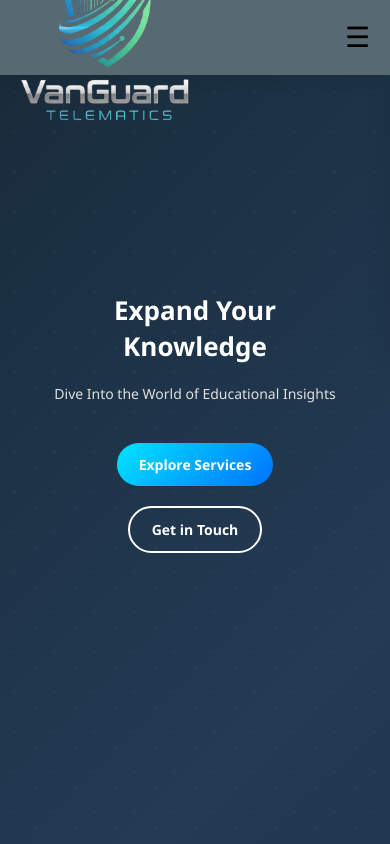
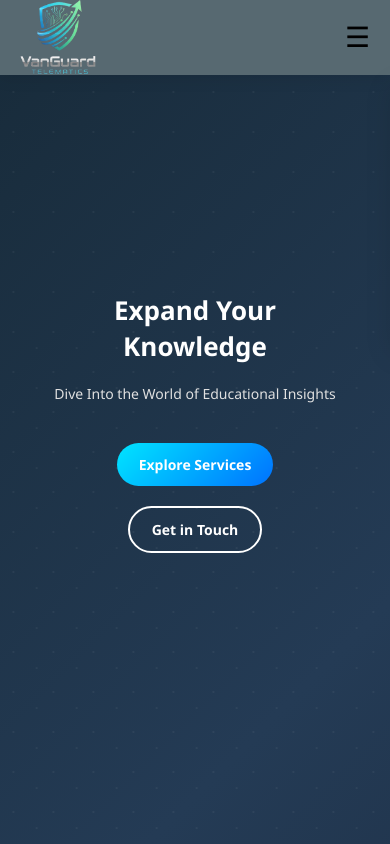
Before and after one commit to ramesh965801/eduilluminate, a React app: page / in a window 390 px wide. Shown: the top 844 px of the page. Built offline with nearby package versions, Linux system fonts and the light colour scheme; the HTML template or start-up script is replaced by a standard one.

Commit message:
Updated navbar design and logo styling

```diff
--- a/src/components/Navbar.css
+++ b/src/components/Navbar.css
@@ -122,7 +122,7 @@
   }
 
   .logo img {
-    width: 170px;
+    width: 76px;
   }
 
   .nav-links {
```
